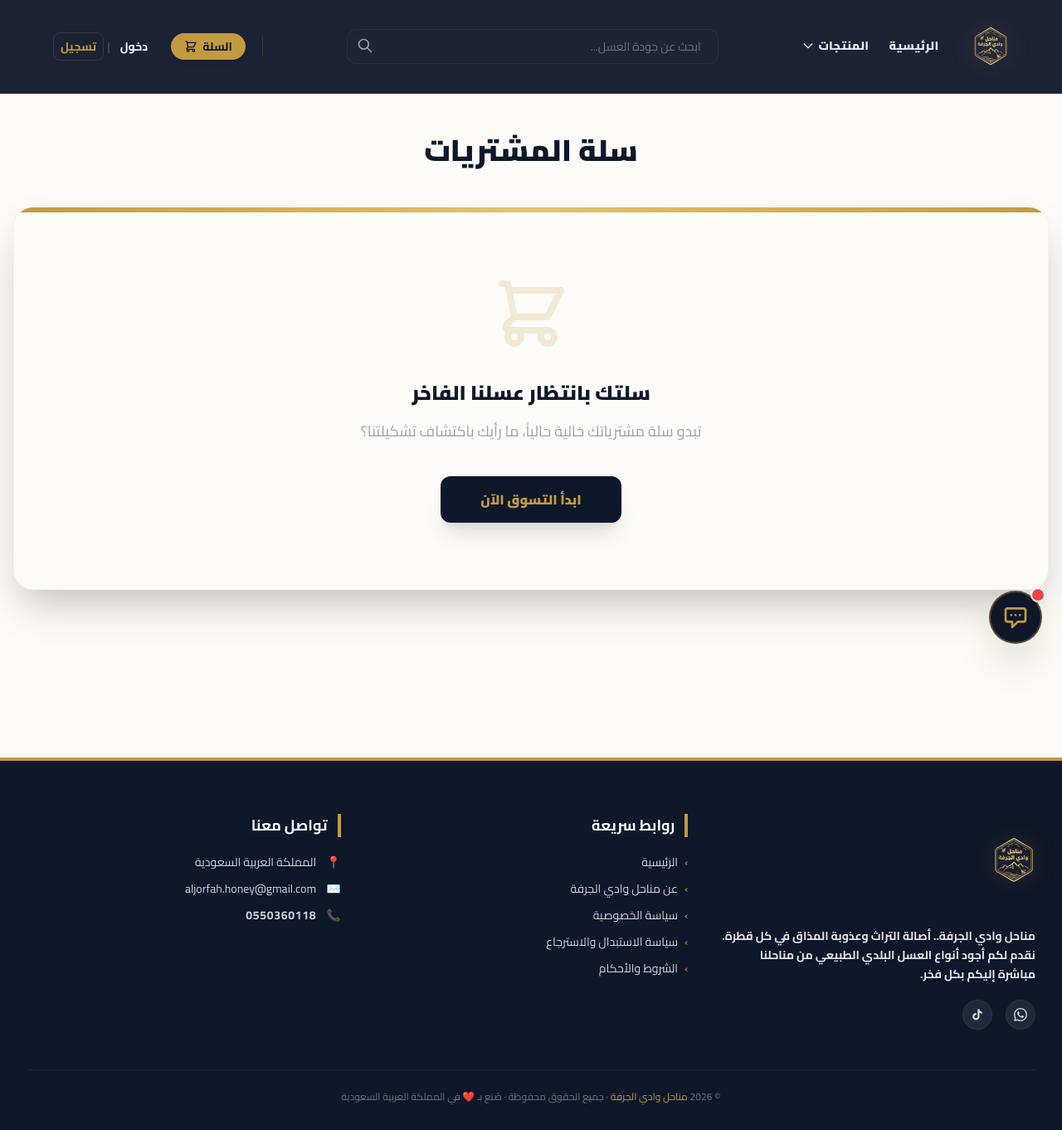
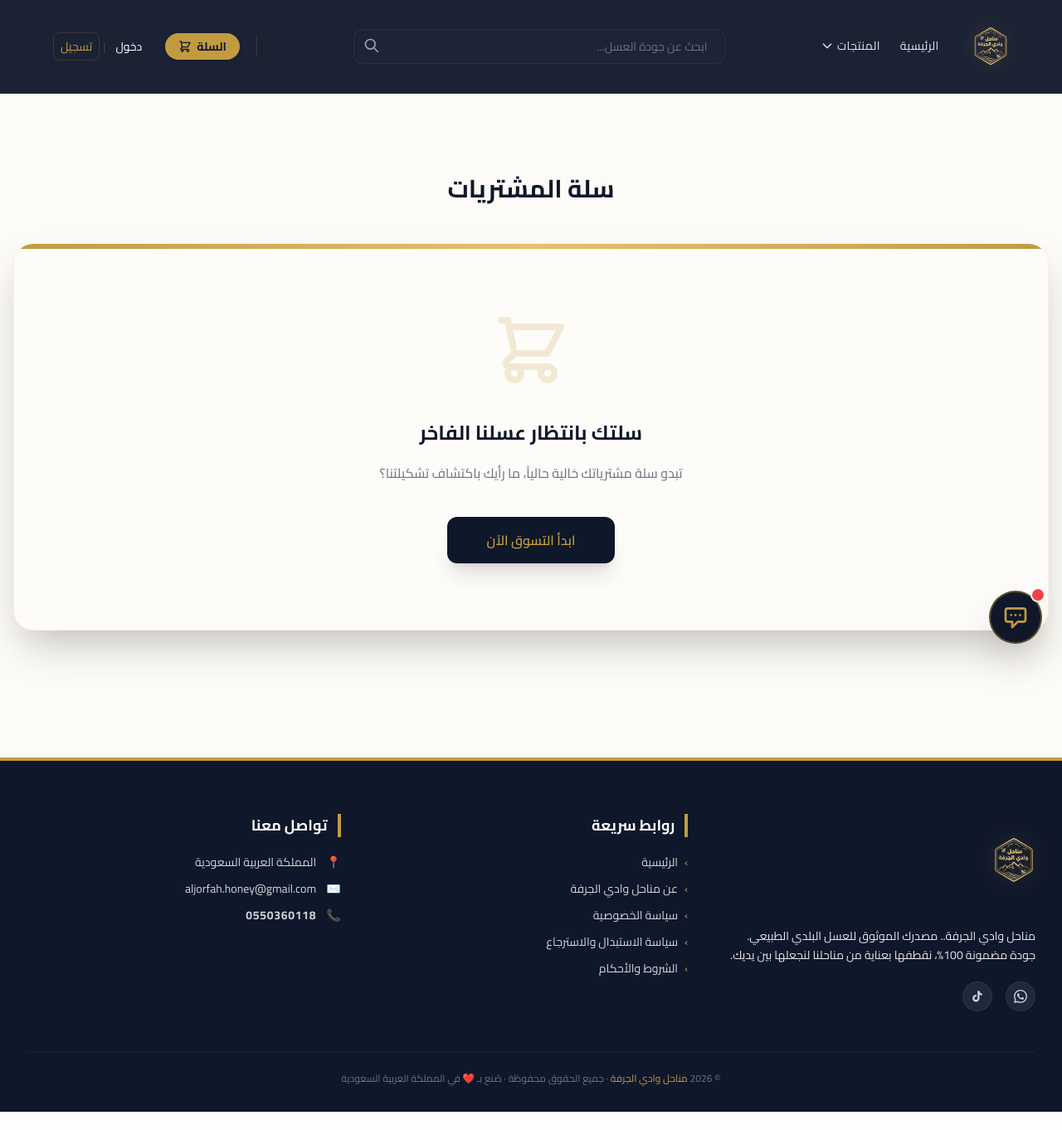
Before and after one commit to alghzwanik9/honey-store, a Laravel app: page /cart in a window 1280 px wide. Shown: the whole page at 83% size. After the commit the page ends 1340 px from the top, so only its background shows below. Run offline with Laravel 12, Linux system fonts and the light colour scheme; data that the repository does not hold is empty; style sheets or scripts are compiled from the project's sources.

Commit message:
style: refine UI typography, update footer, and remove VAT texts

```diff
--- a/resources/views/cart.blade.php
+++ b/resources/views/cart.blade.php
@@ -1,6 +1,6 @@
 <x-layout title="سلة المشتريات">
-    <div class="container mx-auto px-4 py-12" dir="rtl">
-        <h1 class="text-3xl md:text-4xl font-black text-brand-navy mb-12 text-center">سلة المشتريات</h1>
+    <div class="container mx-auto px-4 py-16 md:py-24" dir="rtl">
+        <h1 class="text-3xl font-bold text-brand-navy mb-12 text-center">سلة المشتريات</h1>
 
         @if(empty($cart) || count($cart) == 0)
             <div class="bg-brand-cream-light rounded-3xl shadow-2xl p-20 text-center border border-brand-gold/10 relative overflow-hidden">
@@ -8,9 +8,9 @@
                 <div class="mb-8">
                     <svg class="w-24 h-24 mx-auto text-brand-gold/20" fill="none" stroke="currentColor" viewBox="0 0 24 24"><path stroke-linecap="round" stroke-linejoin="round" stroke-width="2" d="M3 3h2l.4 2M7 13h10l4-8H5.4M7 13L5.4 5M7 13l-2.293 2.293c-.63.63-.184 1.707.707 1.707H17m0 0a2 2 0 100 4 2 2 0 000-4zm-8 2a2 2 0 11-4 0 2 2 0 014 0z"></path></svg>
                 </div>
-                <h2 class="text-2xl font-black text-brand-navy mb-4">سلتك بانتظار عسلنا الفاخر</h2>
-                <p class="text-lg text-gray-400 mb-10">تبدو سلة مشترياتك خالية حالياً، ما رأيك باكتشاف تشكيلتنا؟</p>
-                <a href="/" class="bg-brand-navy text-brand-gold hover:bg-brand-gold hover:text-brand-navy font-black py-4 px-12 rounded-xl transition-all shadow-xl inline-block">ابدأ التسوق الآن</a>
+                <h2 class="text-2xl font-bold text-brand-navy mb-4 leading-relaxed">سلتك بانتظار عسلنا الفاخر</h2>
+                <p class="text-base text-gray-500 mb-10 leading-relaxed">تبدو سلة مشترياتك خالية حالياً، ما رأيك باكتشاف تشكيلتنا؟</p>
+                <a href="/" class="bg-brand-navy text-brand-gold hover:bg-brand-gold hover:text-brand-navy font-semibold py-4 px-12 rounded-xl transition-all shadow-xl inline-block">ابدأ التسوق الآن</a>
             </div>
         @else
             <div class="flex flex-col lg:flex-row gap-8">
@@ -32,23 +32,23 @@
 
                                 <!-- Details -->
                                 <div class="grow mr-6">
-                                    <h3 class="text-lg font-bold text-brand-navy mb-1 leading-snug">
+                                    <h3 class="text-base font-semibold text-brand-navy mb-2 leading-relaxed">
                                         <a href="{{ route('products.show', ['product' => $details['slug']]) }}" class="hover:text-brand-gold transition-colors">
                                             {{ $details['name'] }}
                                         </a>
                                     </h3>
                                     <p class="text-sm text-gray-400 mb-2 font-medium">الكمية: {{ $details['quantity'] }}</p>
-                                    <div class="flex items-center gap-1 font-black text-brand-navy">
+                                    <div class="flex items-center gap-1 font-bold text-brand-navy">
                                         <span>{{ number_format($details['price']) }}</span>
-                                        <x-currency-symbol class="w-6 h-6 text-brand-gold" />
+                                        <x-currency-symbol class="w-5 h-5 text-brand-gold" />
                                     </div>
                                 </div>
 
                                 <!-- Actions -->
                                 <div class="flex flex-col items-end justify-between self-stretch">
-                                    <div class="text-xl font-black text-brand-navy mb-2 flex items-center gap-1 leading-none">
+                                    <div class="text-lg font-bold text-brand-navy mb-2 flex items-center gap-1 leading-none">
                                         {{ number_format($details['price'] * $details['quantity']) }}
-                                        <x-currency-symbol class="w-6 h-6 text-brand-gold" />
+                                        <x-currency-symbol class="w-5 h-5 text-brand-gold" />
                                     </div>
 
                                     <form action="{{ route('cart.remove') }}" method="POST">
@@ -70,7 +70,7 @@
                 <div class="lg:w-1/3">
                     <div class="bg-brand-cream-light rounded-3xl shadow-xl p-8 border border-brand-gold/10 sticky top-28 overflow-hidden">
                         <div class="absolute top-0 right-0 w-full h-1 bg-brand-gold"></div>
-                        <h2 class="text-xl font-black text-brand-navy mb-8 border-b border-brand-gold/10 pb-4">ملخص الطلب</h2>
+                        <h2 class="text-lg font-bold text-brand-navy mb-6 border-b border-brand-gold/10 pb-4 leading-relaxed">ملخص الطلب</h2>
 
                         <div class="space-y-4 mb-8">
                             <div class="flex justify-between text-gray-500 font-medium">
@@ -80,23 +80,16 @@
                                     <x-currency-symbol class="w-5 h-5 text-brand-gold/50" />
                                 </span>
                             </div>
-                            <div class="flex justify-between text-gray-500 font-medium">
-                                <span>الضريبة (15%)</span>
-                                <span class="flex items-center gap-1 text-brand-navy">
-                                    {{ number_format($total * 0.15) }}
-                                    <x-currency-symbol class="w-5 h-5 text-brand-gold/50" />
-                                </span>
-                            </div>
-                            <div class="flex justify-between text-xl font-black text-brand-navy border-t border-brand-gold/10 pt-6 mt-6">
+                            <div class="flex justify-between text-lg font-bold text-brand-navy border-t border-brand-gold/10 pt-6 mt-6">
                                 <span>الإجمالي</span>
                                 <div class="flex items-center gap-1 text-brand-gold">
-                                    {{ number_format($total * 1.15) }}
-                                    <x-currency-symbol class="w-7 h-7" />
+                                    {{ number_format($total) }}
+                                    <x-currency-symbol class="w-6 h-6" />
                                 </div>
                             </div>
                         </div>
 
-                        <a href="{{ route('checkout.index') }}" class="w-full bg-brand-navy text-brand-gold hover:bg-brand-gold hover:text-brand-navy font-black py-4 rounded-xl shadow-xl transition-all transform active:scale-95 flex items-center justify-center gap-2 group">
+                        <a href="{{ route('checkout.index') }}" class="w-full bg-brand-navy text-brand-gold hover:bg-brand-gold hover:text-brand-navy font-semibold text-base py-4 rounded-xl shadow-xl transition-all transform active:scale-95 flex items-center justify-center gap-2 group">
                             <span>إتمام الطلب</span>
                             <svg class="w-5 h-5 group-hover:translate-x-1 transition-transform" fill="none" stroke="currentColor" viewBox="0 0 24 24"><path stroke-linecap="round" stroke-linejoin="round" stroke-width="2" d="M17 8l4 4m0 0l-4 4m4-4H3"></path></svg>
                         </a>
--- a/resources/views/components/layout.blade.php
+++ b/resources/views/components/layout.blade.php
@@ -77,7 +77,7 @@
                     </a>
 
                     <!-- Navigation Links -->
-                    <div class="flex items-center gap-6 text-sm font-black text-gray-200 tracking-wide">
+                    <div class="flex items-center gap-6 text-sm font-medium text-gray-200 tracking-wide">
                         <a href="/" class="hover:text-brand-gold py-1 border-b-2 border-transparent hover:border-brand-gold transition-all duration-300 {{ request()->routeIs('home') ? 'text-brand-gold border-brand-gold' : '' }}">الرئيسية</a>
 
                         <div class="relative group" x-data="{ open: false }" @mouseenter="open = true" @mouseleave="open = false">
@@ -129,7 +129,7 @@
                     @auth
                         <!-- User Menu -->
                         <div class="relative group" x-data="{ userOpen: false }" @mouseenter="userOpen = true" @mouseleave="userOpen = false">
-                            <button class="flex items-center gap-1.5 text-white bg-brand-navy-light px-3 py-1.5 rounded-full hover:bg-brand-gold hover:text-brand-navy transition border border-brand-gold/10 text-sm font-black">
+                            <button class="flex items-center gap-1.5 text-white bg-brand-navy-light px-3 py-1.5 rounded-full hover:bg-brand-gold hover:text-brand-navy transition border border-brand-gold/10 text-sm font-medium">
                                 <div class="w-6 h-6 bg-brand-gold/20 rounded-full flex items-center justify-center text-brand-gold group-hover:text-brand-navy group-hover:bg-transparent">
                                     <svg class="w-4 h-4" fill="none" stroke="currentColor" viewBox="0 0 24 24"><path stroke-linecap="round" stroke-linejoin="round" stroke-width="2" d="M16 7a4 4 0 11-8 0 4 4 0 018 0zM12 14a7 7 0 00-7 7h14a7 7 0 00-7-7z"></path></svg>
                                 </div>
@@ -147,7 +147,7 @@
                             </div>
                         </div>
                     @else
-                        <div class="flex items-center gap-1 font-bold text-sm">
+                        <div class="flex items-center gap-1 font-medium text-sm">
                             <a href="{{ route('login') }}" class="text-white hover:text-brand-gold px-2 py-1.5 rounded-lg transition">دخول</a>
                             <span class="text-brand-gold/30">|</span>
                             <a href="{{ route('register') }}" class="text-brand-gold hover:text-brand-gold-light px-2 py-1.5 rounded-lg transition border border-brand-gold/20 hover:border-brand-gold">تسجيل</a>
@@ -180,7 +180,7 @@
                          alt="Logo">
                 </a>
                 <div>
-                    <h2 class="text-xl font-black text-white mb-1">مناحل وادي الجرفة</h2>
+                    <h2 class="text-lg font-bold text-white mb-1">مناحل وادي الجرفة</h2>
                 </div>
             </div>
 
@@ -266,7 +266,7 @@
             <div class="grid md:grid-cols-3 gap-10 text-center md:text-right mb-12">
                 <div>
                     <img src="/images/logo.png" class="h-20 md:h-28 w-auto mb-6 mx-auto md:mx-0 opacity-100 transition duration-500 drop-shadow-[0_0_15px_rgba(194,155,64,0.4)] object-contain filter brightness-110" alt="مناحل وادي الجرفة">
-                    <p class="text-sm leading-relaxed text-gray-200 font-bold">مناحل وادي الجرفة.. أصالة التراث وعذوبة المذاق في كل قطرة. نقدم لكم أجود أنواع العسل البلدي الطبيعي من مناحلنا مباشرة إليكم بكل فخر.</p>
+                    <p class="text-sm leading-relaxed text-gray-200 font-medium">مناحل وادي الجرفة.. مصدرك الموثوق للعسل البلدي الطبيعي. جودة مضمونة 100%، نقطفها بعناية من مناحلنا لنجعلها بين يديك.</p>
                     {{-- Social Icons --}}
                     <div class="flex gap-4 mt-5 justify-center md:justify-start">
                         <a href="https://wa.me/966550360118" target="_blank" class="w-9 h-9 rounded-full bg-brand-navy-light hover:bg-green-600 flex items-center justify-center transition-colors duration-300 border border-brand-gold/10" title="واتساب">
@@ -364,7 +364,7 @@
                  class="w-screen max-w-md bg-white shadow-2xl flex flex-col pt-6 pointer-events-auto z-[150]">
 
                 <div class="px-6 pb-6 border-b border-gray-100 flex items-center justify-between">
-                    <h2 class="text-2xl font-black text-brand-navy flex items-center gap-2">
+                    <h2 class="text-xl font-bold text-brand-navy flex items-center gap-2">
                         <svg class="w-6 h-6 text-brand-gold" fill="none" stroke="currentColor" viewBox="0 0 24 24"><path stroke-linecap="round" stroke-linejoin="round" stroke-width="2" d="M16 11V7a4 4 0 00-8 0v4M5 9h14l1 12H4L5 9z"></path></svg>
                         سلة التسوق
                     </h2>
--- a/resources/views/orders/show.blade.php
+++ b/resources/views/orders/show.blade.php
@@ -123,10 +123,6 @@
                                 <span>الشحن</span>
                                 <span>مجاني</span>
                             </div>
-                            <div class="flex justify-between text-gray-600">
-                                <span>الضريبة (15%)</span>
-                                <span>شامل الضريبة</span>
-                            </div>
                         </div>
                         <div class="flex justify-between items-center mb-8">
                             <span class="font-black text-brand-navy text-lg">الإجمالي</span>
--- a/resources/views/terms.blade.php
+++ b/resources/views/terms.blade.php
@@ -17,7 +17,7 @@
                     <section>
                         <h2 class="text-2xl font-black text-brand-navy border-r-4 border-brand-gold pr-4 mb-5">الأسعار والمنتجات</h2>
                         <ul class="list-disc list-inside space-y-2 pr-2">
-                            <li>جميع الأسعار المعلنة في المتجر تشمل ضريبة القيمة المضافة (إلا إذا ذكر خلاف ذلك).</li>
+                            <li>جميع الأسعار المعلنة في المتجر نهائية.</li>
                             <li>نحرص على دقة وصف المنتجات وصورها، ولكن قد يحدث اختلاف طفيف نتيجة ظروف التصوير أو طبيعة العسل الموسمية.</li>
                             <li>توفّر المنتجات مرتبط بالمخزون، وفي حال عدم توفر منتج تم طلبه، سنتواصل معك للاستبدال أو الاسترداد.</li>
                         </ul>
```
Also changed, not shown: resources/views/home.blade.php (+15 -15 lines), resources/views/products/show.blade.php (+17 -17 lines).
